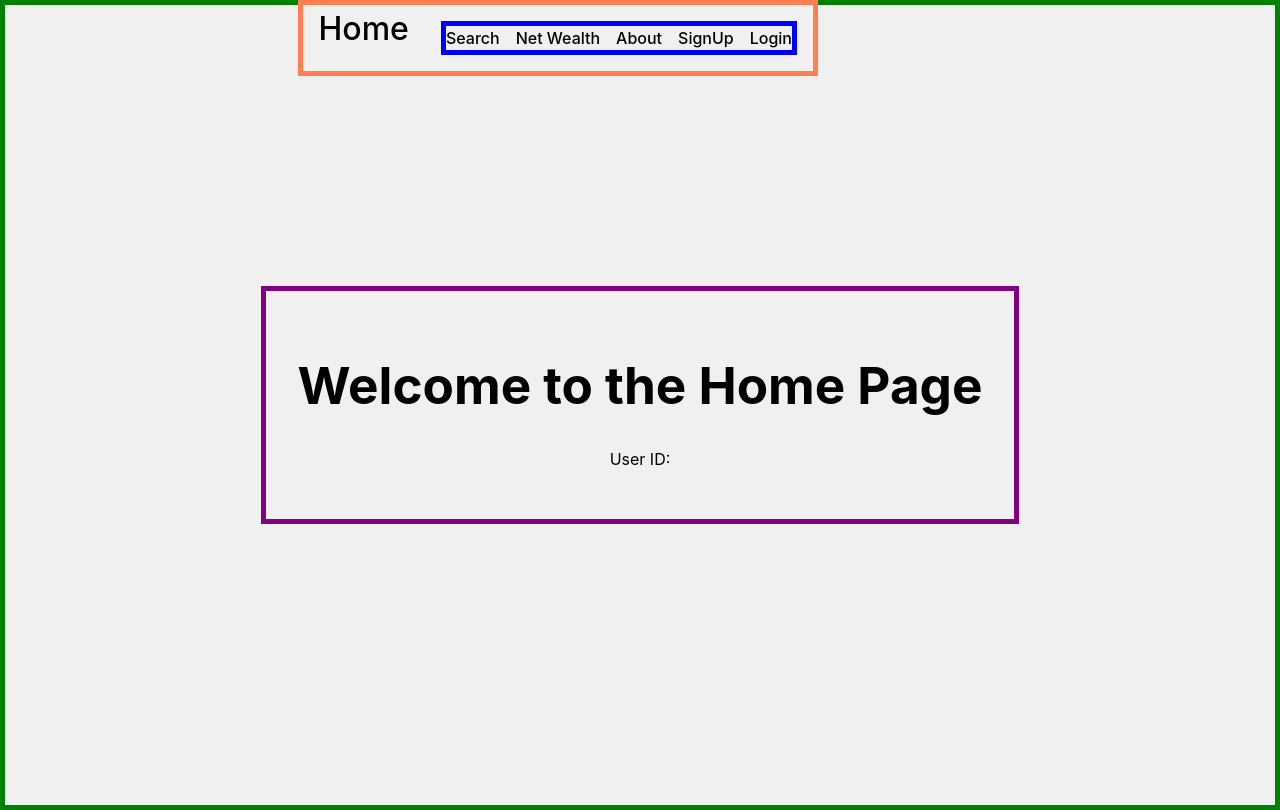
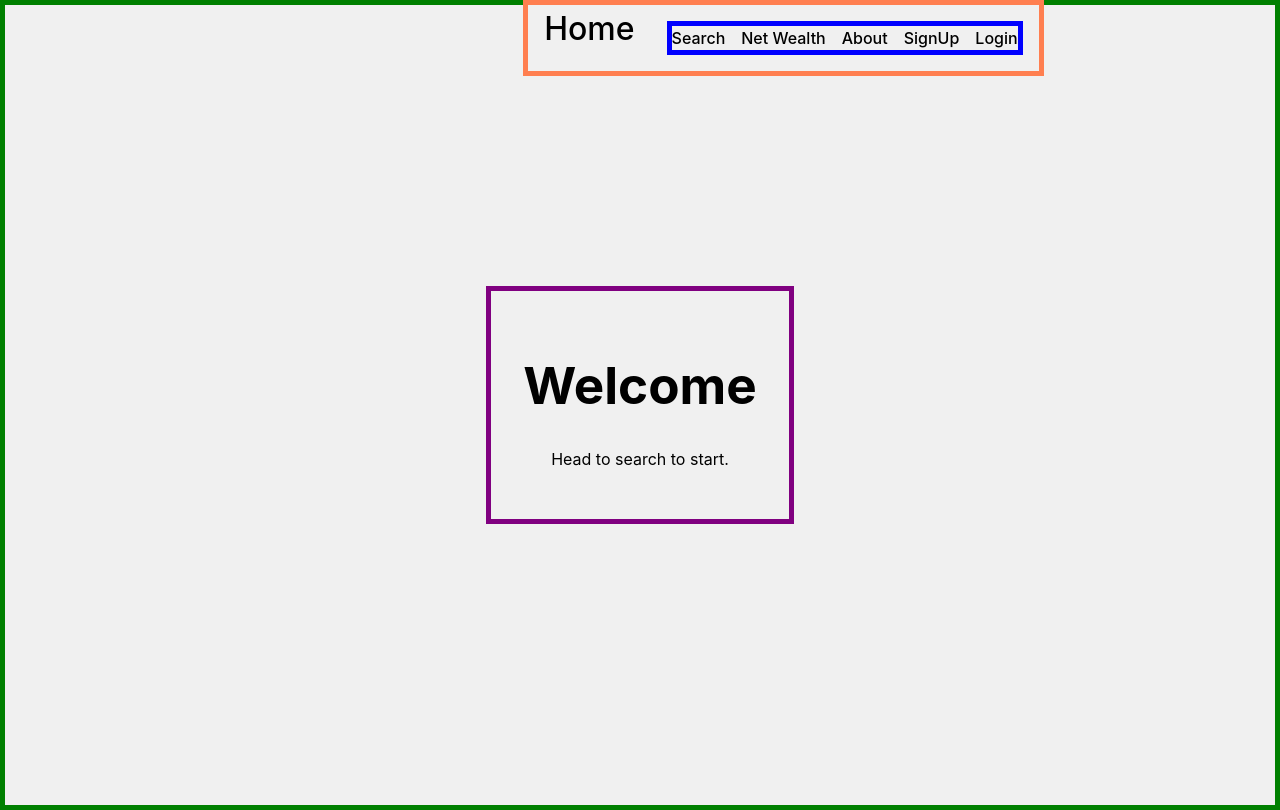
Before and after one commit to TylerErnst/ActivateWork_Capstone, a React (Vite) app in the folder frontend/: page / in a window 1280 px wide. Built offline with nearby package versions, Linux system fonts and the light colour scheme; no server answers.

Commit message:
Misc. changes

```diff
--- a/frontend/src/components/Ebay/SearchForm.jsx
+++ b/frontend/src/components/Ebay/SearchForm.jsx
@@ -25,7 +25,7 @@ function SearchForm({ addItem, user }) {
       },
       other: {
         search_name: nameRef.current.value,
-        userId: user.user? user.user.uid : 'bob',
+        userId: user.user? user.user.uid : 'public',
         userEmail: user.user? user.user.email : "",
       }
     };
@@ -39,8 +39,8 @@ function SearchForm({ addItem, user }) {
   return (
     <form onSubmit={handleSubmit}>
       <label>
-        Search:
-        <br />
+        {/* Search: */}
+        {/* <br /> */}
         <input type="text" ref={searchRef} placeholder='Enter keywords or item number' required/>
       </label>
       <br />
--- a/frontend/src/components/Home.jsx
+++ b/frontend/src/components/Home.jsx
@@ -4,8 +4,9 @@ function Home({user}) {
   //make a request to get user
   return (
     <div>
-      <h1>Welcome to the Home Page {user.user&&user.user.email}</h1>
-      <p>User ID: {user.user&&user.user.uid}</p>
+      <h1>Welcome {user.user&&user.user.email}</h1>
+      {/* <p>User ID: {user.user&&user.user.uid}</p> */}
+      <p>Head to search to start.</p>
     </div>
   );
 }
```
Also changed, not shown: frontend/src/components/Ebay/Totals.jsx (deleted).
